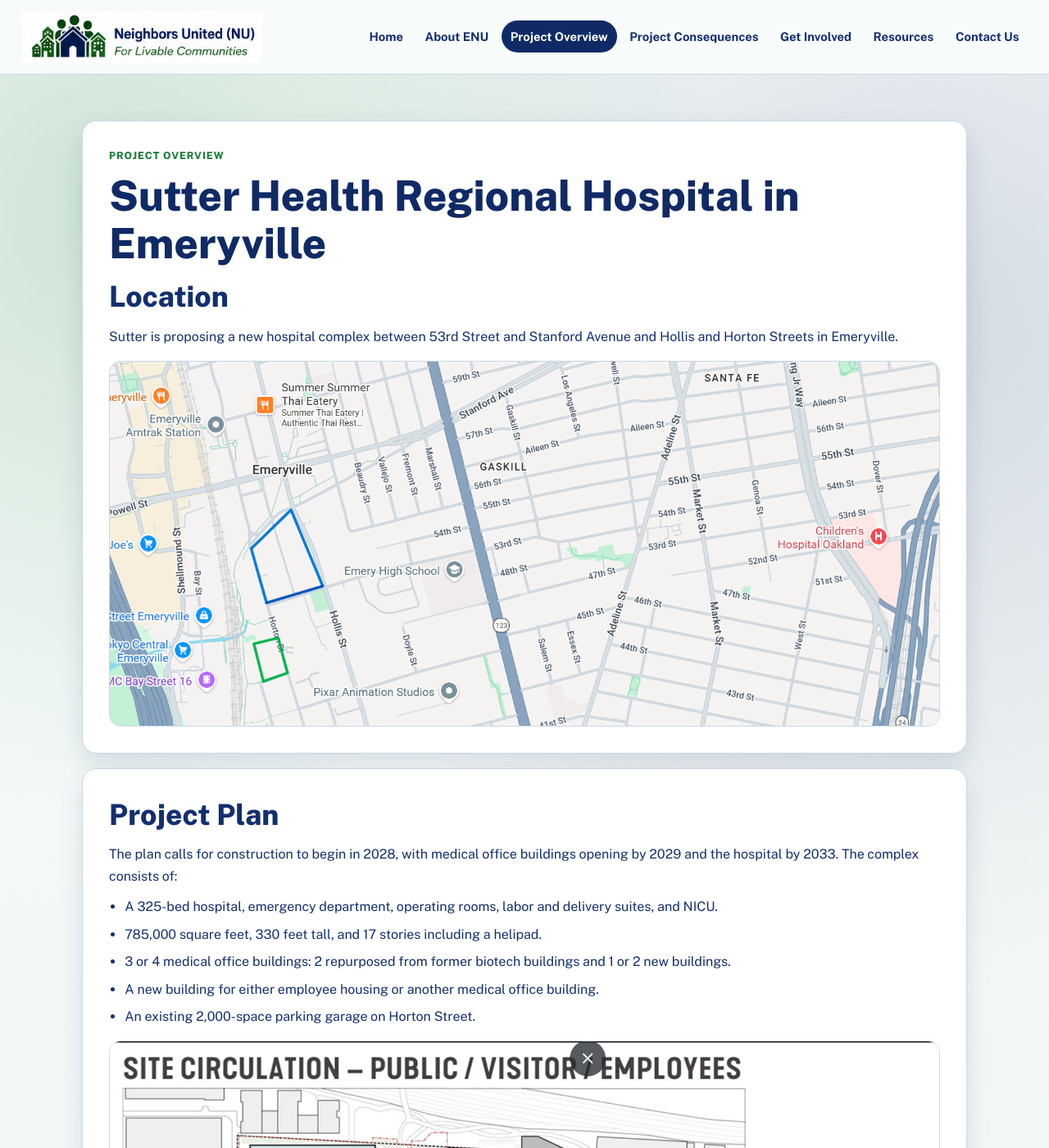
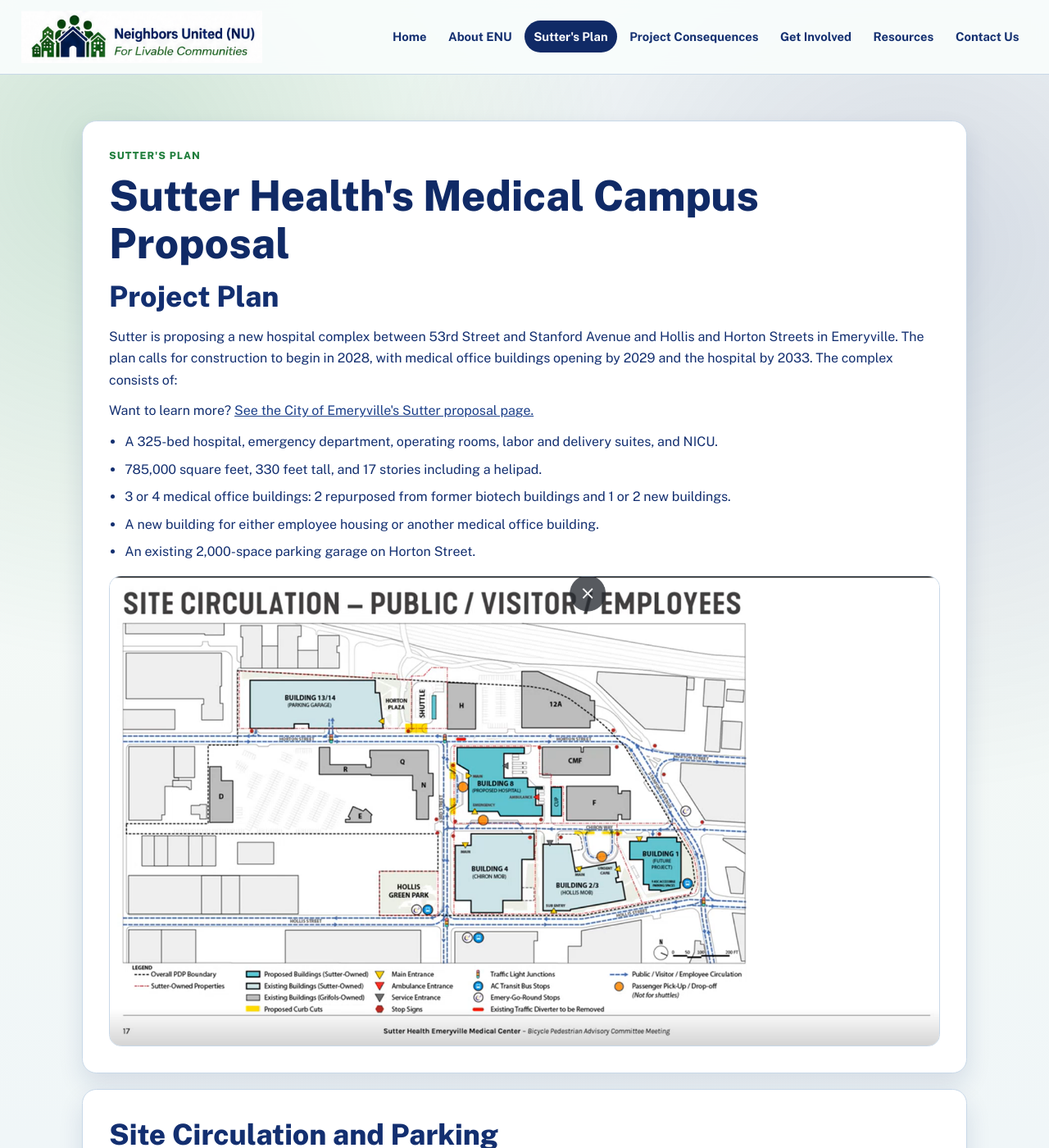
Before and after one commit to kcmasterpiece/neighbors-united, a Jekyll site: the page built from project-overview.md, in a window 1280 px wide and 1400 px high. Shown: the whole window at 82% size. Built offline with Jekyll 4.4.1, drawn with Linux system fonts in a browser that asks for light colours.

Commit message:
Rename Project Overview section to Sutter's Plan

```diff
--- a/_layouts/default.html
+++ b/_layouts/default.html
@@ -29,7 +29,7 @@
       <nav id="site-nav" class="site-nav" aria-label="Main navigation">
         <a href="{{ '/' | relative_url }}" class="{% if page.url == '/' %}active{% endif %}">Home</a>
         <a href="{{ '/about/' | relative_url }}" class="{% if page.url == '/about/' %}active{% endif %}">About ENU</a>
-        <a href="{{ '/project-overview/' | relative_url }}" class="{% if page.url == '/project-overview/' %}active{% endif %}">Project Overview</a>
+        <a href="{{ '/project-overview/' | relative_url }}" class="{% if page.url == '/project-overview/' %}active{% endif %}">Sutter's Plan</a>
         <a href="{{ '/project-consequences/' | relative_url }}" class="{% if page.url == '/project-consequences/' %}active{% endif %}">Project Consequences</a>
         <a href="{{ '/get-involved/' | relative_url }}" class="{% if page.url == '/get-involved/' %}active{% endif %}">Get Involved</a>
         <a href="{{ '/resources/' | relative_url }}" class="{% if page.url == '/resources/' %}active{% endif %}">Resources</a>
--- a/index.html
+++ b/index.html
@@ -22,7 +22,7 @@
   <div class="card-grid">
     <a class="card-link" href="{{ '/project-overview/' | relative_url }}">
       <article class="card">
-        <h3>Project Overview</h3>
+        <h3>Sutter's Plan</h3>
         <p>Review the hospital proposal location, size, timeline, site circulation, and parking assumptions.</p>
       </article>
     </a>
--- a/project-overview.md
+++ b/project-overview.md
@@ -1,26 +1,22 @@
 ---
 layout: default
-title: Project Overview
-description: Overview of the proposed Sutter Health regional hospital project in Emeryville.
+title: Sutter's Plan
+description: Overview of Sutter Health's proposed medical campus in Emeryville.
 permalink: /project-overview/
 ---
 
 <section class="panel">
-  <p class="kicker">Project Overview</p>
-  <h1>Sutter Health Regional Hospital in Emeryville</h1>
-  <h2>Location</h2>
+  <p class="kicker">Sutter's Plan</p>
+  <h1>Sutter Health's Medical Campus Proposal</h1>
+  <h2>Project Plan</h2>
   <p>
     Sutter is proposing a new hospital complex between 53rd Street and Stanford Avenue and Hollis
-    and Horton Streets in Emeryville.
+    and Horton Streets in Emeryville. The plan calls for construction to begin in 2028, with
+    medical office buildings opening by 2029 and the hospital by 2033. The complex consists of:
   </p>
-  <img src="{{ '/content/images/map overview.png' | relative_url }}" alt="Map overview of the proposed Sutter Health hospital complex" />
-</section>
-
-<section class="panel">
-  <h2>Project Plan</h2>
   <p>
-    The plan calls for construction to begin in 2028, with medical office buildings opening by
-    2029 and the hospital by 2033. The complex consists of:
+    Want to learn more?
+    <a href="https://www.emeryville.org/Development/Projects-Permitting/Major-Development-Projects/Sutter-Hospital-Medical-Center?lang_update=639184238901821173" target="_blank" rel="noopener">See the City of Emeryville's Sutter proposal page.</a>
   </p>
   <ul>
     <li>A 325-bed hospital, emergency department, operating rooms, labor and delivery suites, and NICU.</li>
```
Also changed, not shown: README.md.
